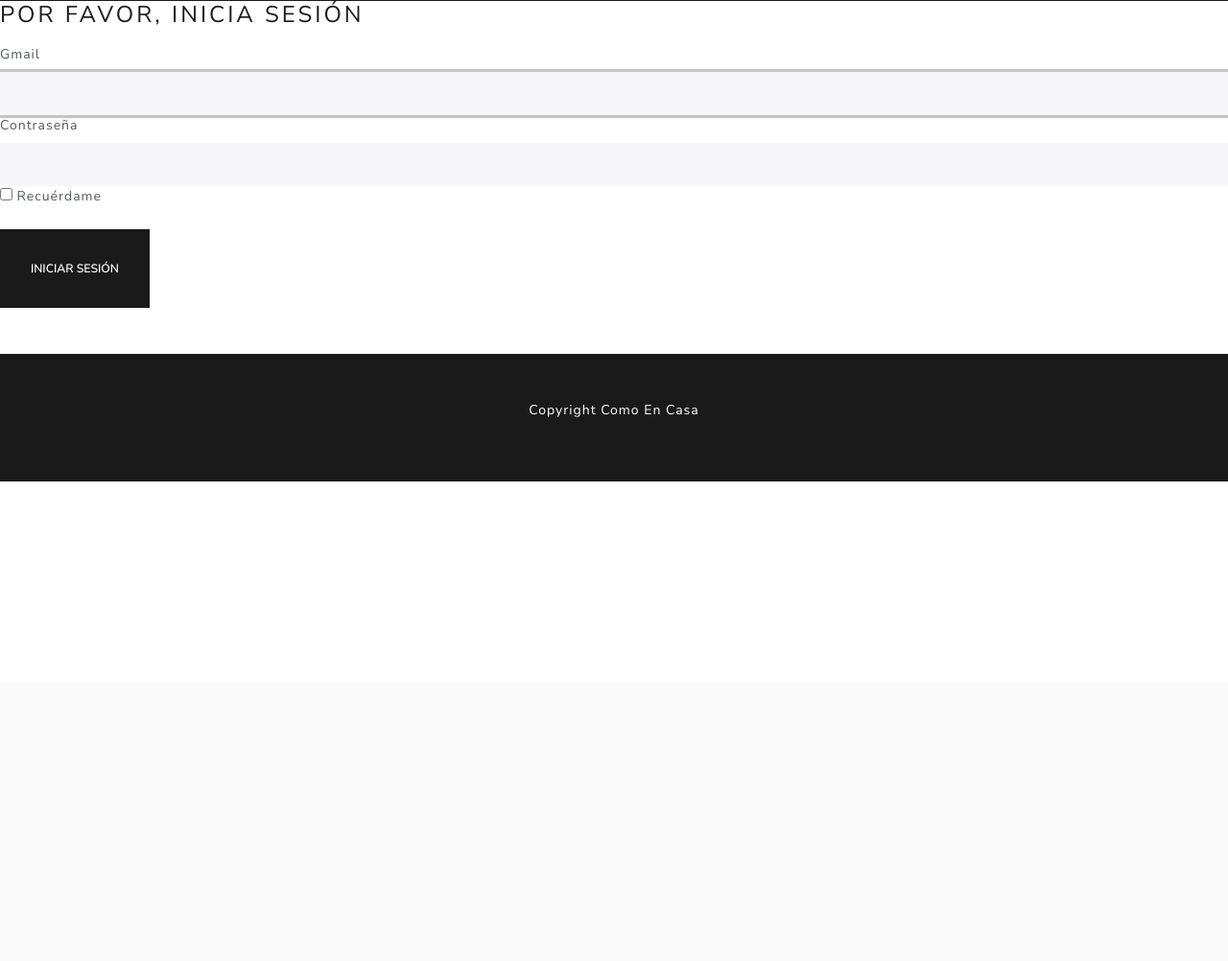
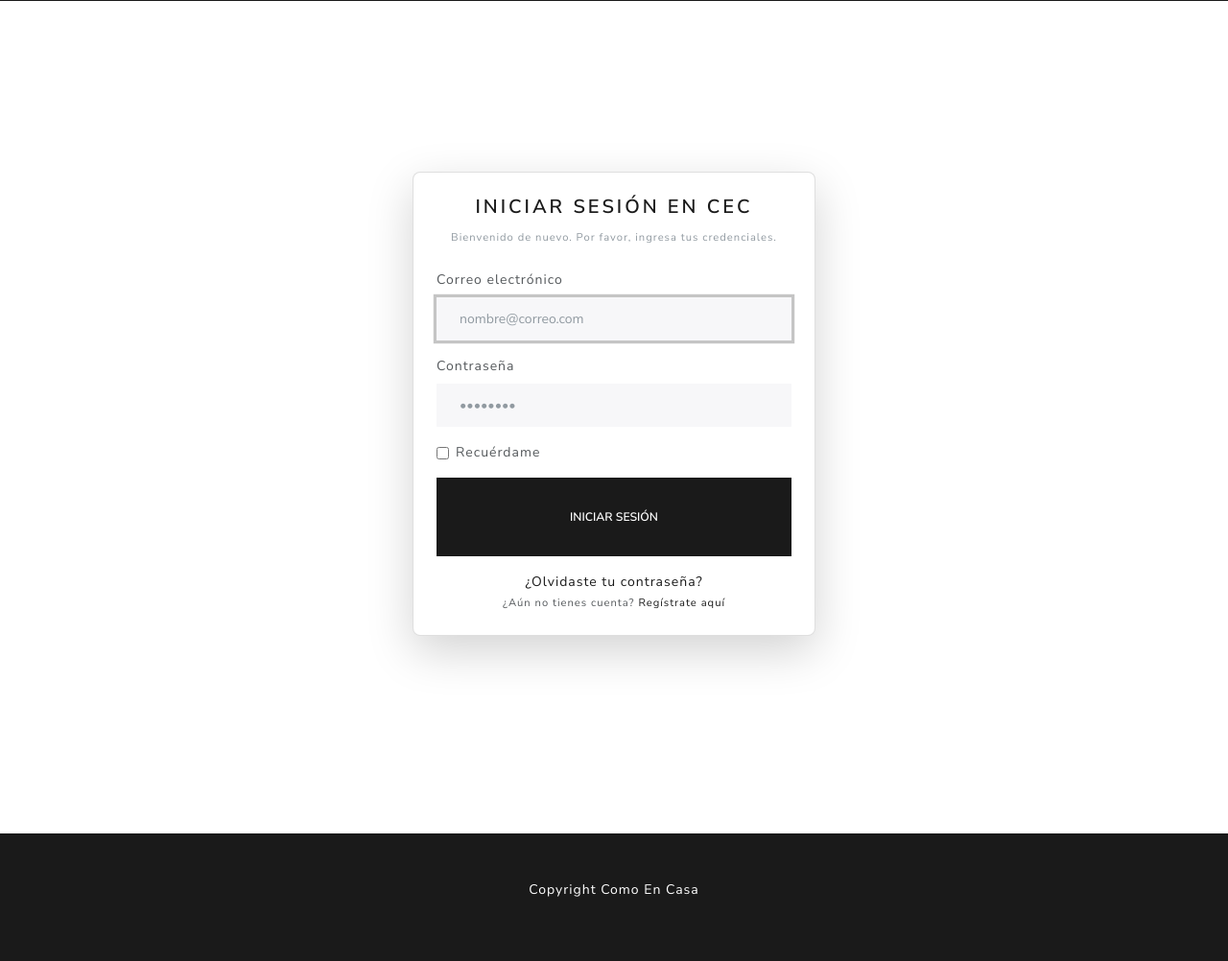
Before and after one commit to adamzambudio/symfony-server, a Symfony app: template templates/security/login.html.twig in a window 1280 px wide. Shown: the part 88-1090 px from the top of the page at 96% size. Before the commit the page ends 590 px from the top, so only its background shows below. Run offline with Twig, Linux system fonts and the light colour scheme; the template is opened without the code that fills it, so the values that code supplies are empty; some libraries are stand-ins or nearby versions.

Commit message:
cambios css

```diff
--- a/templates/security/login.html.twig
+++ b/templates/security/login.html.twig
@@ -1,34 +1,57 @@
 {% extends 'base.html.twig' %}
 
-{% block title %}¡Iniciar sesión!{% endblock %}
+{% block title %}Iniciar sesión - ComoEnCasa{% endblock %}
 
 {% block body %}
+<div class="container d-flex justify-content-center align-items-center vh-100">
+    <div class="card shadow-lg p-4" style="max-width: 420px; width: 100%; border-radius: 8px;">
+
+        <div class="text-center mb-4">
+            <h2 class="h4">Iniciar sesión en <strong>CEC</strong></h2>
+            <small class="text-muted">Bienvenido de nuevo. Por favor, ingresa tus credenciales.</small>
+        </div>
+
+        <!-- Formulario de login -->
         <form method="post">
             {% if error %}
-        <div class="alert alert-danger">{{ error.messageKey|trans(error.messageData, 'security') }}</div>
+                <div class="alert alert-danger">
+                    {{ error.messageKey|trans(error.messageData, 'security') }}
+                </div>
             {% endif %}
 
             {% if app.user %}
                 <div class="mb-3">
-            Estás conectado como {{ app.user.userIdentifier }}, <a href="{{ path('app_logout') }}">Cerrar sesión</a>
+                    Estás conectado como <strong>{{ app.user.userIdentifier }}</strong>, <a href="{{ path('app_logout') }}">Cerrar sesión</a>
                 </div>
             {% endif %}
 
-    <h1 class="h3 mb-3 font-weight-normal">Por favor, inicia sesión</h1>
-    <label for="inputEmail">Gmail</label>
-    <input type="email" value="{{ last_username }}" name="email" id="inputEmail" class="form-control" autocomplete="email" required autofocus>
-    <label for="inputPassword">Contraseña</label>
-    <input type="password" name="password" id="inputPassword" class="form-control" autocomplete="current-password" required>
-    <input type="hidden" name="_csrf_token" data-controller="csrf-protection" value="{{ csrf_token('authenticate') }}">
-
-    <div class="checkbox mb-3">
-        <label>
-            <input type="checkbox" name="_remember_me"> Recuérdame
-        </label>
+            <div class="mb-3">
+                <label for="inputEmail" class="form-label">Correo electrónico</label>
+                <input type="email" id="inputEmail" name="email" class="form-control" value="{{ last_username }}" autocomplete="email" required autofocus placeholder="nombre@correo.com">
             </div>
 
-    <button class="btn btn-lg btn-primary" type="submit">
-        Iniciar sesión
-    </button>
+            <div class="mb-3">
+                <label for="inputPassword" class="form-label">Contraseña</label>
+                <input type="password" id="inputPassword" name="password" class="form-control" autocomplete="current-password" required placeholder="••••••••">
+            </div>
+
+            <div class="form-check mb-3">
+                <input type="checkbox" name="_remember_me" id="rememberMe" class="form-check-input">
+                <label class="form-check-label" for="rememberMe">Recuérdame</label>
+            </div>
+
+            <button class="btn btn-primary btn-lg w-100" type="submit">Iniciar sesión</button>
         </form>
+
+        <div class="text-center mt-3">
+            <a href="#">¿Olvidaste tu contraseña?</a><br>
+            <small>¿Aún no tienes cuenta? <a href="/register">Regístrate aquí</a></small>
+        </div>
+    </div>
+</div>
 {% endblock %}
+
+{% block javascripts %}
+    <script src="https://code.jquery.com/jquery-3.6.0.min.js"></script>
+    <script src="https://cdn.jsdelivr.net/npm/bootstrap@5.3.0-alpha1/dist/js/bootstrap.bundle.min.js"></script>
+{% endblock %}
```
Also changed, not shown: templates/inicio.html.twig (+33 -47 lines). Lines whose indentation alone changed are shown as unchanged.
